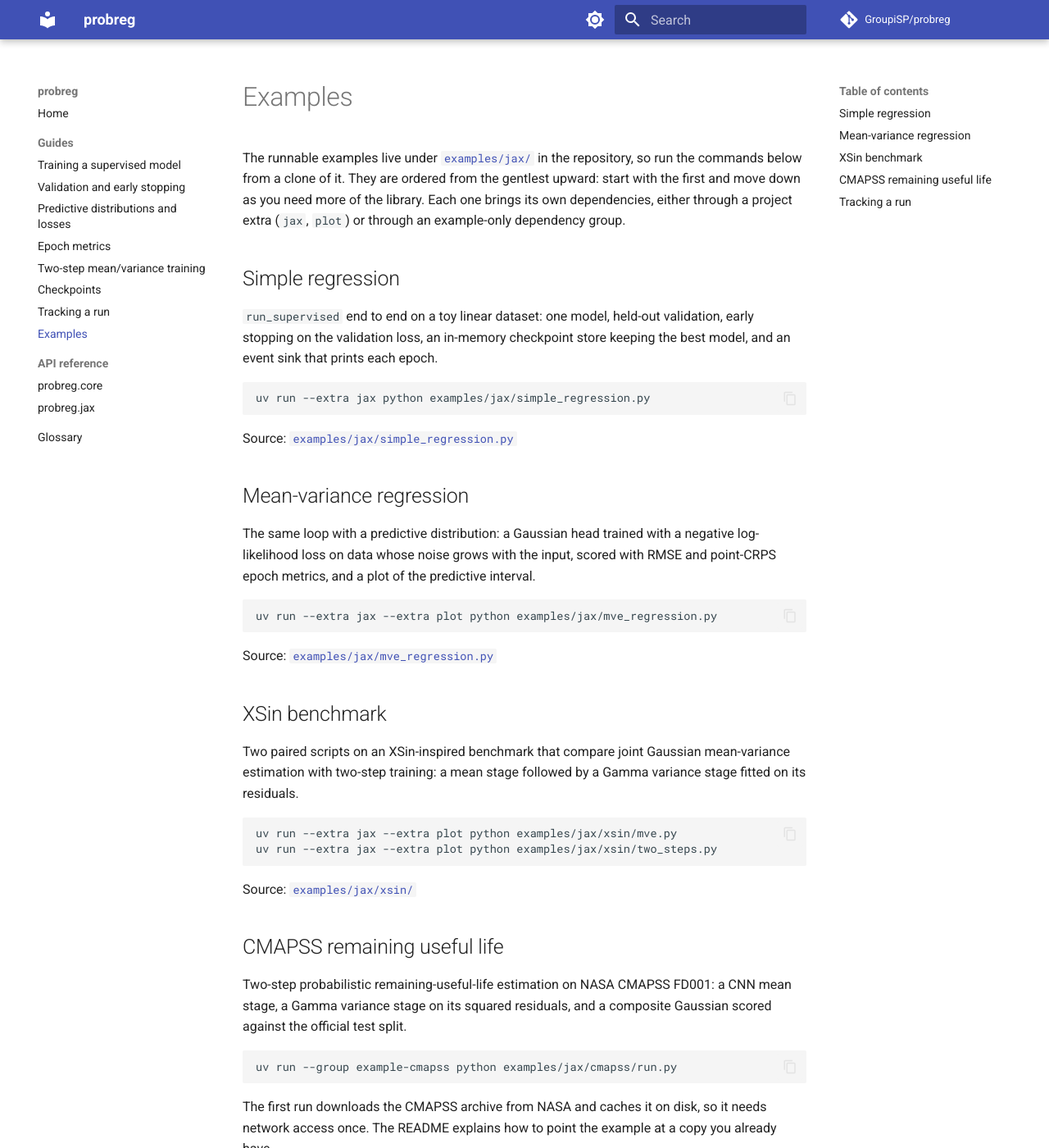
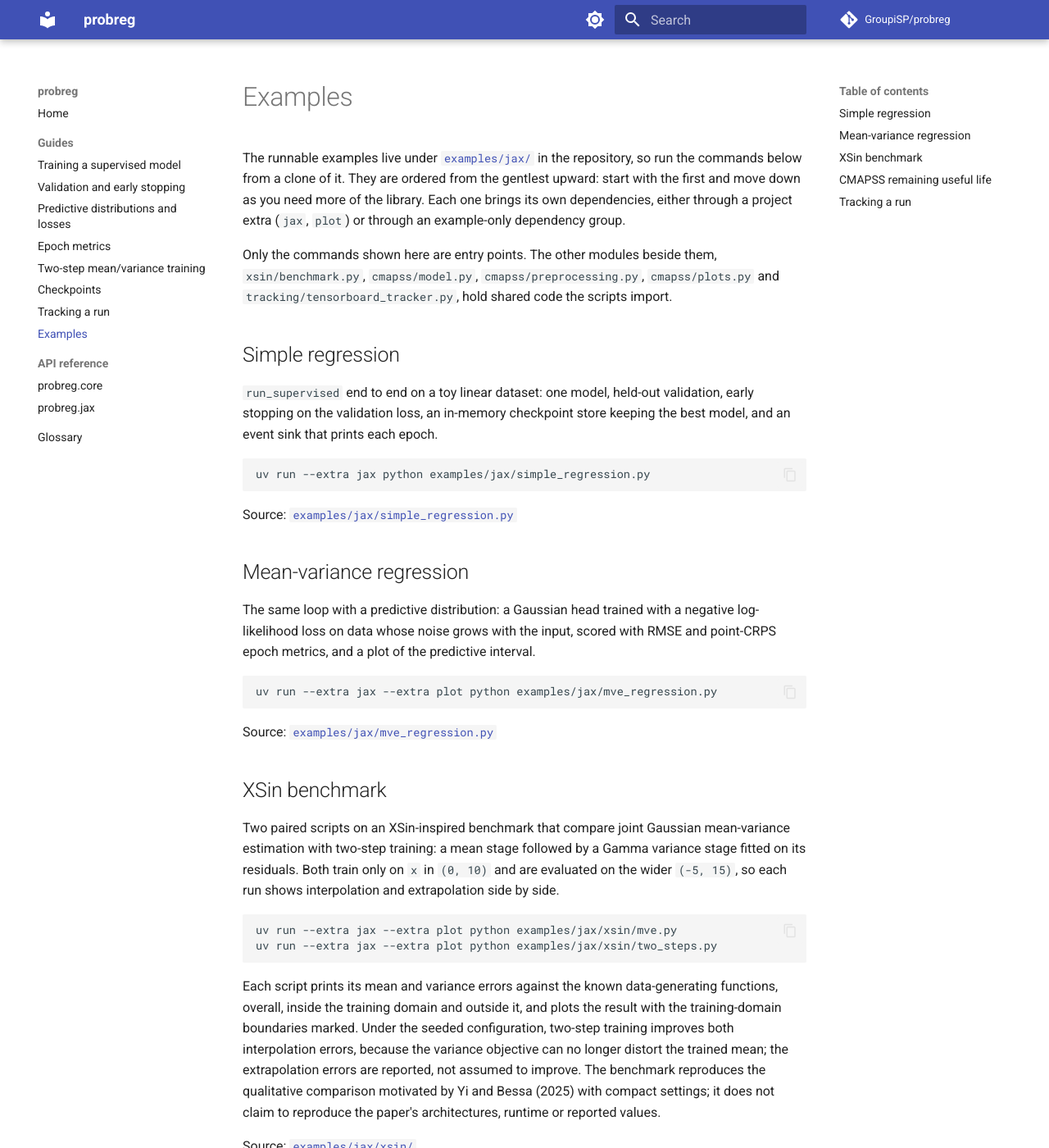
Before and after one commit to GroupiSP/probreg, an MkDocs documentation site: the page built from docs_site/guides/examples.md, in a window 1280 px wide and 1400 px high. Shown: the whole window at 82% size. Built offline with MkDocs 1.6.1 and Material for MkDocs 9.7.7, drawn with Linux system fonts in a browser that asks for light colours; comment, search, counter and statistics services are not loaded; some of the changed text lies outside the part shown.

Commit message:
docs(guides): absorb README-only details into their owning guides
Epoch metrics: scalar-event restriction, host memory cost of predictive
draws, inference-mode clone and isolated metric RNG namespace. Two-step:
Gamma mean versus Gamma variance, frozen mean model, no dynamic residuals.
Examples: XSin domains and findings, shared modules, CMAPSS data module,
timestamped tracking runs.

Refs #68

Co-Authored-By: Claude Opus 5.5 <noreply@anthropic.com>

````diff
--- a/docs_site/guides/examples.md
+++ b/docs_site/guides/examples.md
@@ -6,6 +6,11 @@ the repository, so run the commands below from a clone of it. They are ordered
 from the gentlest upward: start with the first and move down as you need more
 of the library. Each one brings its own dependencies, either through a project
 extra (`jax`, `plot`) or through an example-only dependency group.
+
+Only the commands shown here are entry points. The other modules beside them,
+`xsin/benchmark.py`, `cmapss/model.py`, `cmapss/preprocessing.py`,
+`cmapss/plots.py` and `tracking/tensorboard_tracker.py`, hold shared code the
+scripts import.
 
 ## Simple regression
 
@@ -37,12 +42,24 @@ Source:
 
 Two paired scripts on an XSin-inspired benchmark that compare joint Gaussian
 mean-variance estimation with two-step training: a mean stage followed by a
-Gamma variance stage fitted on its residuals.
+Gamma variance stage fitted on its residuals. Both train only on `x` in
+`(0, 10)` and are evaluated on the wider `(-5, 15)`, so each run shows
+interpolation and extrapolation side by side.
 
 ```bash
 uv run --extra jax --extra plot python examples/jax/xsin/mve.py
 uv run --extra jax --extra plot python examples/jax/xsin/two_steps.py
 ```
+
+Each script prints its mean and variance errors against the known
+data-generating functions, overall, inside the training domain and outside
+it, and plots the result with the training-domain boundaries marked. Under the
+seeded configuration, two-step training improves both interpolation errors,
+because the variance objective can no longer distort the trained mean; the
+extrapolation errors are reported, not assumed to improve. The benchmark
+reproduces the qualitative comparison motivated by Yi and Bessa (2025) with
+compact settings; it does not claim to reproduce the paper's architectures,
+runtime or reported values.
 
 Source:
 [`examples/jax/xsin/`](https://github.com/GroupiSP/probreg/tree/main/examples/jax/xsin)
@@ -55,6 +72,14 @@ composite Gaussian scored against the official test split.
 
 ```bash
 uv run --group example-cmapss python examples/jax/cmapss/run.py
+```
+
+To fetch the archive ahead of time, or only to plot the raw sensor
+trajectories, run the data module on its own:
+
+```bash
+uv run --group example-cmapss python examples/jax/cmapss/data.py --fetch
+uv run --group example-cmapss python examples/jax/cmapss/data.py
 ```
 
 The first run downloads the CMAPSS archive from NASA and caches it on disk, so
@@ -75,5 +100,8 @@ uv run --group example-tracking python examples/jax/tracking/run.py --logdir run
 uv run --group example-tracking tensorboard --logdir runs/
 ```
 
+Each invocation writes to its own UTC-timestamped subdirectory of `--logdir`,
+so successive runs appear side by side in TensorBoard.
+
 README:
 [`examples/jax/tracking/README.md`](https://github.com/GroupiSP/probreg/blob/main/examples/jax/tracking/README.md)
````
Also changed, not shown: docs_site/guides/epoch-metrics.md (+12 -3 lines), docs_site/guides/two-step-training.md (+9 -1 lines).
